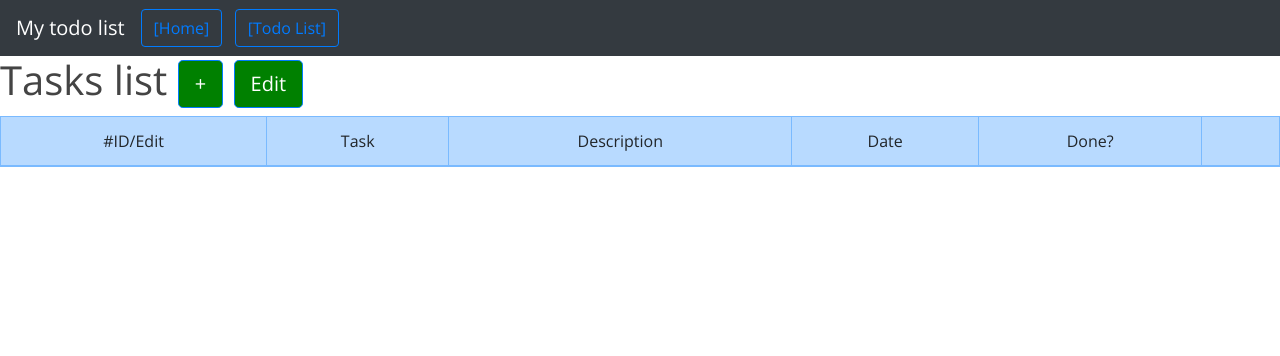
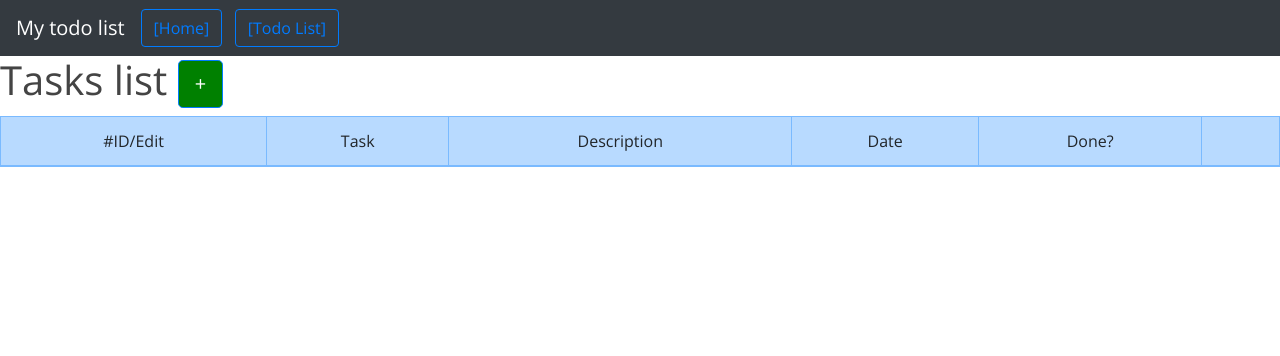
Before and after one commit to mrariel2011/TodoList, a Django app: page /tasks/ in a window 1280 px wide. Shown: the top 356 px of the page. Run offline with Django 3.2, Linux system fonts and the light colour scheme; data that the repository does not hold is empty; some libraries are stand-ins or nearby versions.

Commit message:
Deleta Botão Edit

```diff
--- a/tasks/templates/tasks/lists.html
+++ b/tasks/templates/tasks/lists.html
@@ -62,12 +62,6 @@
             <button type="button" class="btn btn-primary btn-lg" data-toggle="modal" data-target="#addtaskModal" id="reset"
                 style="background-color: green; color: white">
             +
-            </button>
-
-            <!-- Button trigger modal editTask -->
-            <button type="button" class="btn btn-primary btn-lg" data-toggle="modal" data-target="#edittaskModal"
-                style="background-color: green; color: white">
-            Edit
             </button>
             </h1>
 
```
